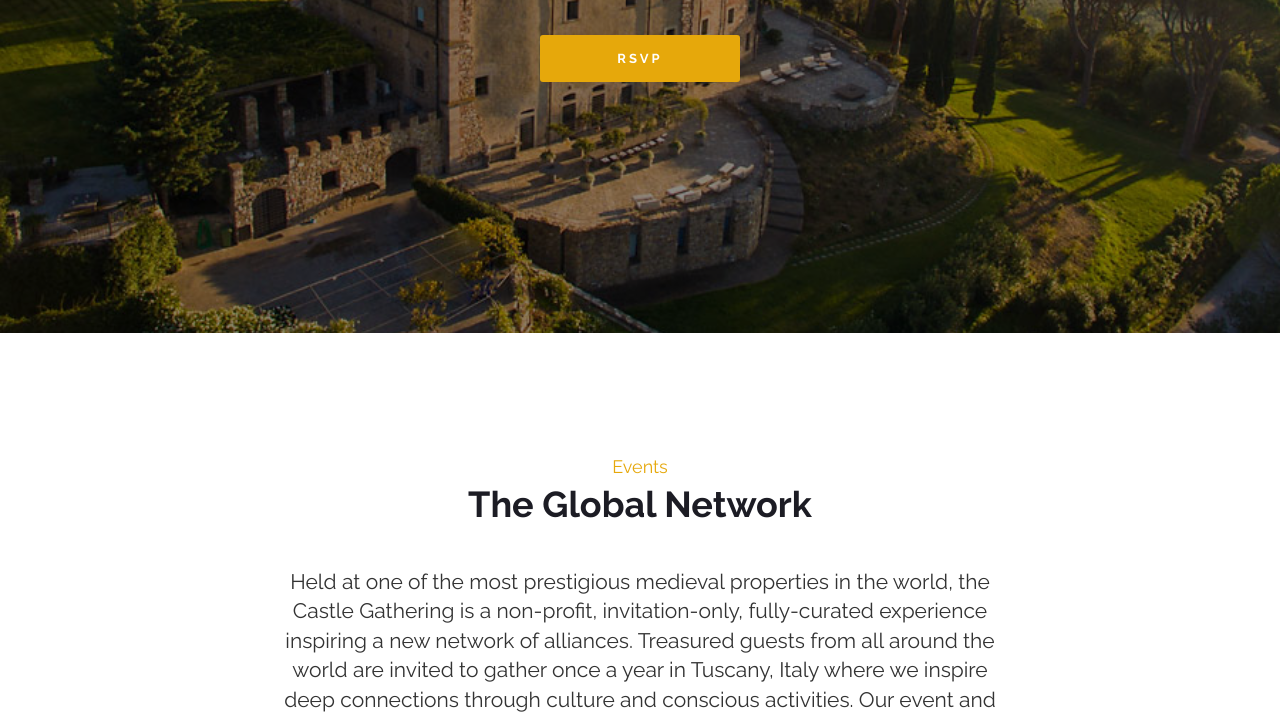
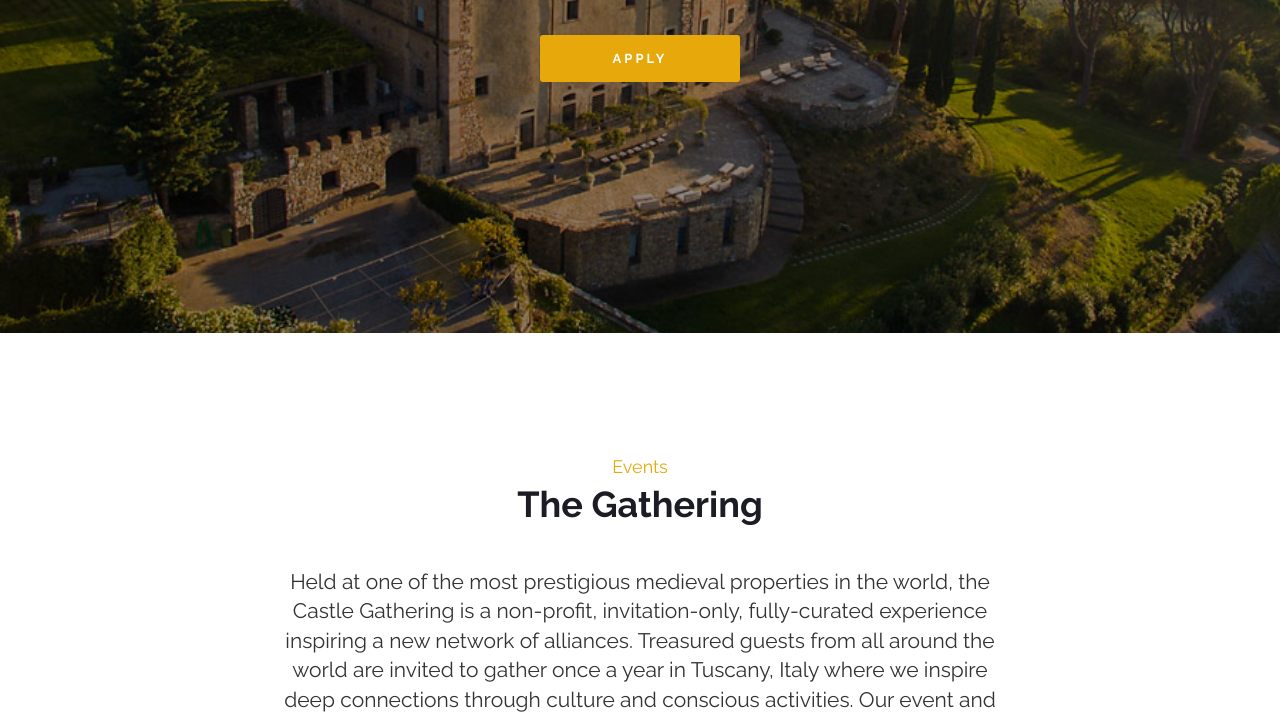
Before and after one commit to thecastlegathering/thecastlegathering.github.io, a plain HTML site: page index.html in a window 1280 px wide. Shown: the part 467-1181 px from the top of the page. Drawn offline with nearby package versions, Linux system fonts and the light colour scheme; some packages are replaced by stand-ins of ours.

Commit message:
fix copy and sections

```diff
--- a/index.html
+++ b/index.html
@@ -117,7 +117,7 @@
               <!-- <h3 class="banner-desc">Jurys Inn Brighton Waterfront Hotel, Brighton, London</h3> -->
               <p class="banner-btn">
                 <a href="https://docs.google.com/forms/d/e/1FAIpQLSeqlol2RZe-hKuUb5r-vb2oNM6n1FNo7-Ys6Ya-JrLwlRCZOQ/viewform?usp=sf_link" class="btn btn-primary btn-rsvp"
-                  target="_blank">RSVP</a>
+                  target="_blank">Apply</a>
               </p>
             </div>
             <!-- Banner content wrap end -->
@@ -136,7 +136,7 @@
           <div class="col-xs-12 col-sm-12 col-md-8 col-md-offset-2">
             <div class="gap-60" style="margin-top: 60px;"></div>
             <h2 class="intro-title text-center">Events</h2>
-            <h3 class="intro-sub-title text-center">The Global Network</h3>
+            <h3 class="intro-sub-title text-center">The Gathering</h3>
             <p class="intro-desc text-center main__description">Held at one of the most prestigious medieval properties in the world, the Castle Gathering is a non-profit, invitation-only, fully-curated experience inspiring a new network of alliances. Treasured guests from all around the world are invited to gather once a year in Tuscany, Italy where we inspire deep connections through culture and conscious activities. Our event and community are oriented around three core principles: Truth, Compassion, and Beauty. Through these values we share ideas, resources, and perspectives to maximize impact.
             </p>
 
@@ -735,7 +735,7 @@
           <img class="img-responsive" src="images/venue-info.jpg" alt="">
         </div>
       </div>
-      <div class="gap-60"></div>
+      <!-- <div class="gap-60"></div>
       <div class="row text-center">
         <div class="col-xs-12 col-md-6">
           <div class="venu-info-content text-left">
@@ -755,23 +755,18 @@
               </ul>
             </p>
           </div>
-        </div>
-        <div class="col-xs-12 col-md-6">
+        </div> -->
+        <!-- <div class="col-xs-12 col-md-6">
           <div class="venu-info-content text-left">
             <h3 class="venu-info-title">Extra</h3>
             <p class="venu-info-text">
               <ul>
                 <li>Flights (Pisa PSA is the suggested airport)</li>
                 <li>Transportation to and from Pisa Airport PSA</li>
-                <!-- <li>Accommodation</li>
-                <li>Wine Tasting</li>
-                <li>Cycling Tour</li>
-                <li>Horse Riding</li>
-                <li>Cooking Class</li> -->
               </ul>
             </p>
           </div>
-        </div>
+        </div> -->
       </div>
     </div>
   </section>
@@ -790,8 +785,8 @@
         Expected Temperature:: 86 °F (30 °C) - 64 °F (18 °C)
         <br>Clothing: Casual wear during the day dress in layers for warm summers and slightly cooler nights Gala dinner
         <br>There is a magnificent pool...bring your swimwear
-        <br>Don’t be afraid to express your creative through clothing
-        <br>If you want to express your special talent during the talent show please bring your accoutrements
+        <!-- <br>Don’t be afraid to express your creative through clothing
+        <br>If you want to express your special talent during the talent show please bring your accoutrements -->
       </p>
       <p class="venue-info-text text-center">To apply for membership and invitation, please fill out <a href="https://docs.google.com/forms/d/e/1FAIpQLSeqlol2RZe-hKuUb5r-vb2oNM6n1FNo7-Ys6Ya-JrLwlRCZOQ/viewform?usp=sf_link" target="_blank">this form</a>
         <br />
```
